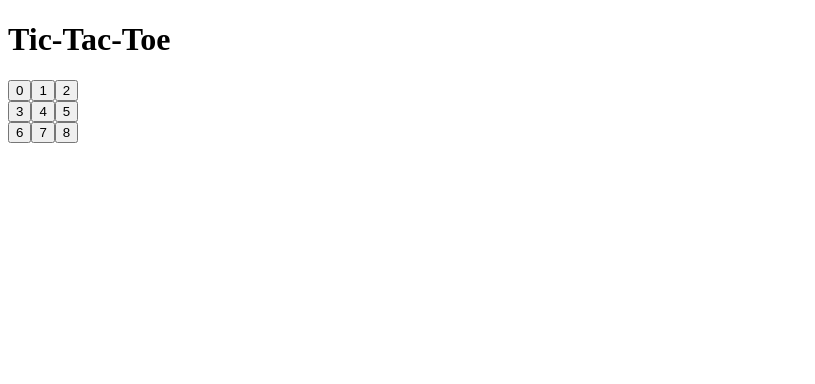
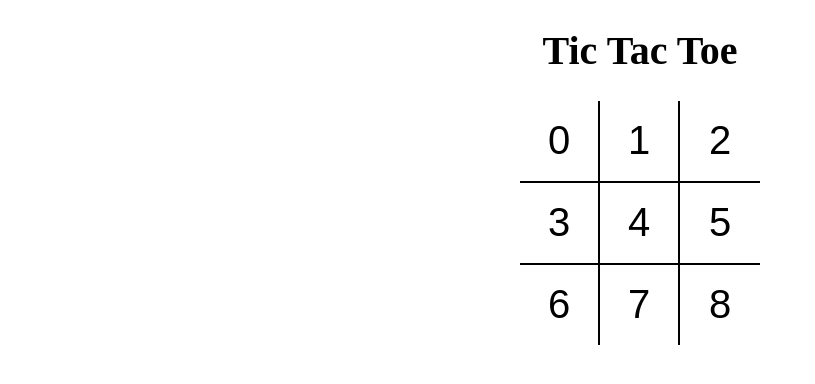
Before and after one commit to ST1LLWATER/tic-tac-toe, a React (Vite) app: page / in a window 1280 px wide. Shown: the top 384 px of the page, without its empty margins (0-815 px from the left). Built offline with nearby package versions, Linux system fonts and the light colour scheme.

Commit message:
Added Sass For Styling

```diff
--- a/package.json
+++ b/package.json
@@ -12,6 +12,7 @@
   },
   "license": "MIT",
   "dependencies": {
+    "node-sass": "^6.0.1",
     "react": "^16.13.1",
     "react-dom": "^16.13.1"
   },
--- a/src/App.js
+++ b/src/App.js
@@ -1,12 +1,14 @@
 import React from "react";
 import Board from "./Components/Board";
 
+import "./Styles/root.scss";
+
 function App() {
   return (
-    <>
-      <h1>Tic-Tac-Toe</h1>
+    <div className="app">
+      <h1>Tic Tac Toe</h1>
       <Board />
-    </>
+    </div>
   );
 }
 
--- a/src/Components/Board.jsx
+++ b/src/Components/Board.jsx
@@ -3,18 +3,18 @@
 
 const Board = () => {
   return (
-    <div>
-      <div>
+    <div className="board">
+      <div className="board-row">
         <Square value={0} />
         <Square value={1} />
         <Square value={2} />
       </div>
-      <div>
+      <div className="board-row">
         <Square value={3} />
         <Square value={4} />
         <Square value={5} />
       </div>
-      <div>
+      <div className="board-row">
         <Square value={6} />
         <Square value={7} />
         <Square value={8} />
--- a/src/Components/Square.jsx
+++ b/src/Components/Square.jsx
@@ -1,7 +1,11 @@
 import React from "react";
 
 const Square = (props) => {
-  return <button type="button">{props.value}</button>;
+  return (
+    <button type="button" className="square">
+      {props.value}
+    </button>
+  );
 };
 
 export default Square;
--- /dev/null
+++ b/src/Styles/root.scss
@@ -0,0 +1,43 @@
+body {
+  padding: 0;
+  margin: 0;
+}
+
+button {
+  background: none;
+  border: none;
+  outline: none;
+  &:hover {
+    cursor: pointer;
+  }
+}
+
+.app {
+  font-size: 20px;
+  display: flex;
+  flex-direction: column;
+  align-items: center;
+}
+
+.board {
+  .board-row {
+    display: flex;
+    flex-direction: row;
+    border-bottom: 2px solid #000;
+    &:last-child {
+      border-bottom: none;
+    }
+    .square {
+      width: 80px;
+      height: 80px;
+      border-right: 2px solid #000;
+      font-size: 2.5rem;
+      padding: 0;
+      overflow: hidden;
+      transition: all 0.2s;
+      &:last-child {
+        border-right: none;
+      }
+    }
+  }
+}
```
Also changed, not shown: 1 other file (tests, documents, lock files or other folders).
